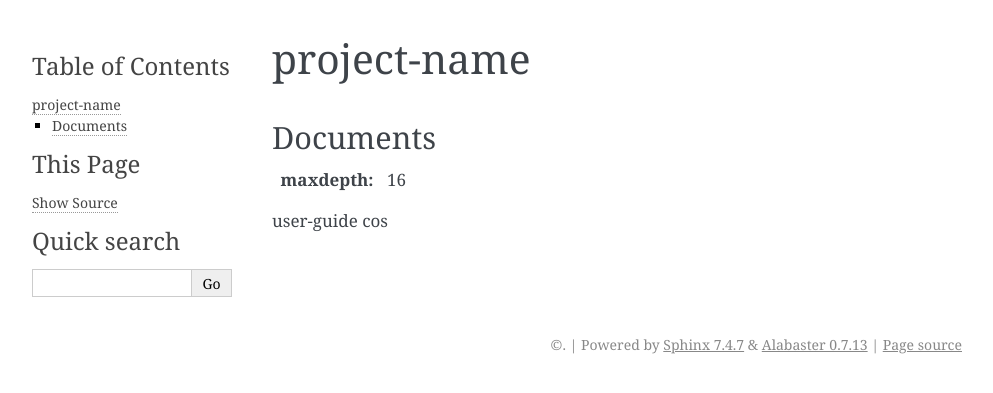
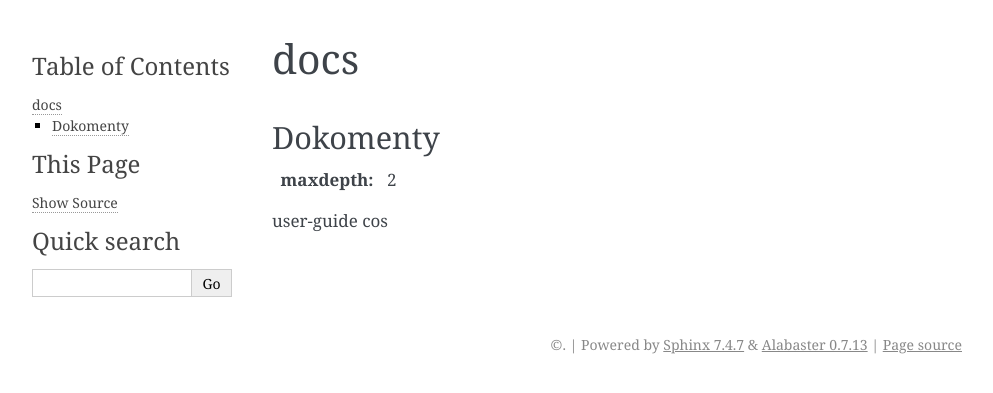
Before and after one commit to Smerlinski/docs, a Sphinx documentation site: the page built from docs/index.rst, in a window 1280 px wide. Shown: the top 393 px of the page, without its empty margins (148-1141 px from the left). Built offline with Sphinx 7.4.7, drawn with Linux system fonts in a browser that asks for light colours.

Commit message:
Update index.rst

```diff
--- a/docs/index.rst
+++ b/docs/index.rst
@@ -1,9 +1,9 @@
-project-name
+docs
 ------------
-Documents
+Dokomenty
 =========
 .. toctree::
-:maxdepth: 16
+:maxdepth: 2
 
 user-guide
 cos
```
